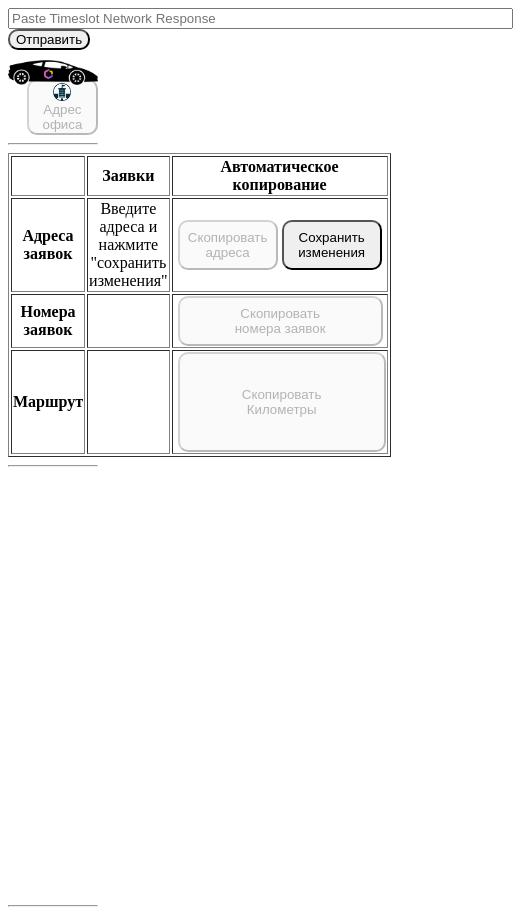
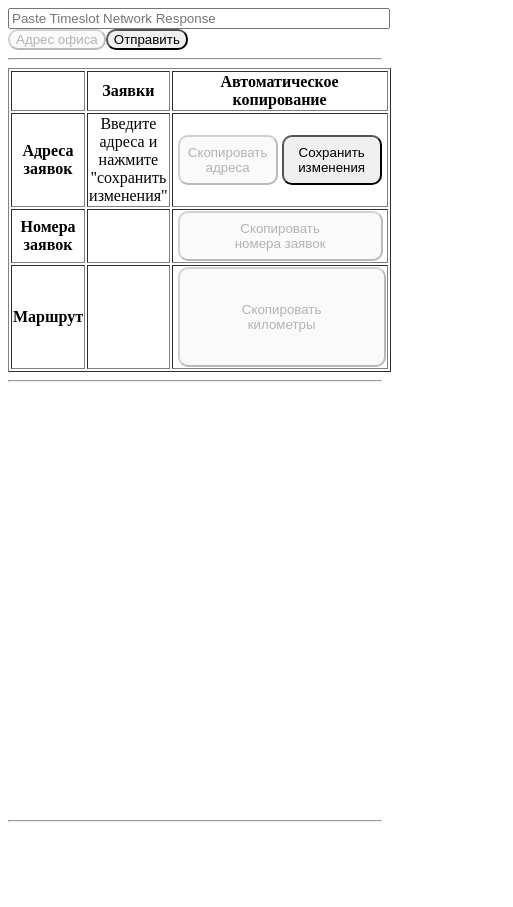
Before and after one commit to AndreyZavaleykov/projectMan, a plain HTML site: page index.html in a window 390 px wide. Both pictures are taken after a click on the button "Сохранить изменения". Shown: the whole page, 513 px wide, since content can reach past the window. After the commit the page ends 852 px from the top, so only its background shows below. Drawn offline with Linux system fonts and the light colour scheme.

Commit message:
Add files via upload

```diff
--- a/a.js
+++ b/a.js
@@ -4,7 +4,7 @@ const button1 = document.querySelector(".button1");
 const button2 = document.querySelector(".button2");
 let button3 = document.querySelector(".button3");
 const buttonOffice = document.querySelector(".buttonOffice");
-let info, info1, office = "ул Рыбаков, д. 3";
+let info=0, info1=0, office = "ул Рыбаков, д. 3";
 
 // копируем адресса
 button.addEventListener("click", () => {
@@ -17,13 +17,14 @@ button1.addEventListener("click", () => {
 
 //сохраняем изменения
 button2.addEventListener("click", () => {
-    delMap()
+    delMap();
     let g=document.querySelector("#adress").innerText;
     console.log(g)
     let b = g.split('-')
     init(b.join(' ,Севастополь, '));
     info = b;
     button3.removeAttribute('disabled');
+    button.removeAttribute('disabled');
 })
 
 // Копируем километраж
@@ -43,9 +44,9 @@ buttonOffice.addEventListener("click", () => {
 
 //Кнопка Отправить
 form.addEventListener("submit", (b) => {
+    delMap();
     b.preventDefault();
     let a = b.target[0].value;
-    delMap()
     out(a);
     button.removeAttribute('disabled');
     button1.removeAttribute('disabled');
@@ -108,12 +109,16 @@ if(IsJsonString(a)) {
 
 //функция удаления карты при перестроении маршрута
 function delMap(){
-    if(info && info1) {
+    console.log(info1);
+    console.log(info1);
+     if(info) {
+         console.log("map Delay");
         //удаляем карту
         myMap.destroy()
         //удаляем подпись
         var node = document.getElementById('viewContainer');
         while (node.hasChildNodes()) {
             node.removeChild(node.firstChild);
-        }}
+        }
 }
+}
--- a/index.html
+++ b/index.html
@@ -20,7 +20,7 @@
       html, body {
           /*position: fixed;*/
           height: 100%;
-          width: calc(100% - 150px);
+          /*width: calc(100% - 150px);*/
           /*margin: 10px 10px;*/
       }
 
@@ -42,12 +42,11 @@
 <div>
 	<div>
 		<form>
-			<input onClick="this.select();" type="text" name="commands" size="60" placeholder="Paste Timeslot Network Response"/>
+			<input class=inputText onClick="this.select();" type="text" name="commands" placeholder="Paste Timeslot Network Response"/>
 			<button class="btn" type="submit">Отправить</button>
 
-			<a id="rotator"><img src="images/car.png" onclick='this.src="images/invalid.png"' width="90"
-													 /></a>
-			<button disabled class="buttonOffice"><img src="images/office.png" width="20" style="vertical-align:sub"> Адрес офиса</button>
+			<a id="rotator"><img class="car" src="images/car.png" onclick='this.src="images/invalid.png"' width="90"/></a>
+			<button  disabled class="buttonOffice"><img src="images/office.png" width="20" style="vertical-align:sub"> Адрес офиса</button>
 		</form>
 	</div>
 	<hr>
@@ -78,7 +77,7 @@
 			<th align="center">Маршрут</th>
 			<td align="center"><span class="km" id="viewContainer"></span></td>
 			<td>
-				<button disabled class="button3">Скопировать <br> Километры</button>
+				<button disabled class="button3">Скопировать <br> километры</button>
 			</td>
 		</tr>
 	</table>
--- a/styles.css
+++ b/styles.css
@@ -1,3 +1,6 @@
+.inputText{
+    width: 40%;
+}
 /*кнопка отправить*/
 .btn {
     border-radius: 10px;
@@ -10,8 +13,9 @@
     background: gainsboro;
 
 }
+/*Кнопка адрес офиса*/
 .buttonOffice{
-    margin-left: 21%;
+    float: right;
     border-radius: 10px;
     cursor: pointer;
     animation-play-state: running;
@@ -85,7 +89,7 @@
         left: 0;
     }
     50% {
-        left: 21%;
+        left: 36%;
         /*transform: scale(0.7);*/
     }
     100% {
@@ -102,3 +106,34 @@ a#rotator {
 button:hover + a#rotator {
     -webkit-animation: move 5s;
 }
+@media screen and (max-width : 1340px) {
+    .buttonOffice{
+        margin-right: 5%;}
+
+}
+@media screen and (max-width : 800px) {
+    .vulc__nav {
+        font-size:0.5em;
+}
+    .inputText{
+        width: 53%;
+    }
+    a#rotator{
+        display: none;
+    }
+}
+@media screen and (max-width : 550px) {
+    .vulc__nav {
+        font-size:0.5em;
+    }
+    .inputText{
+        width: 100%;
+    }
+    img{
+        display: none;
+    }
+    .buttonOffice{
+        float: left;
+        margin-right: 0;
+    }
+}
```
